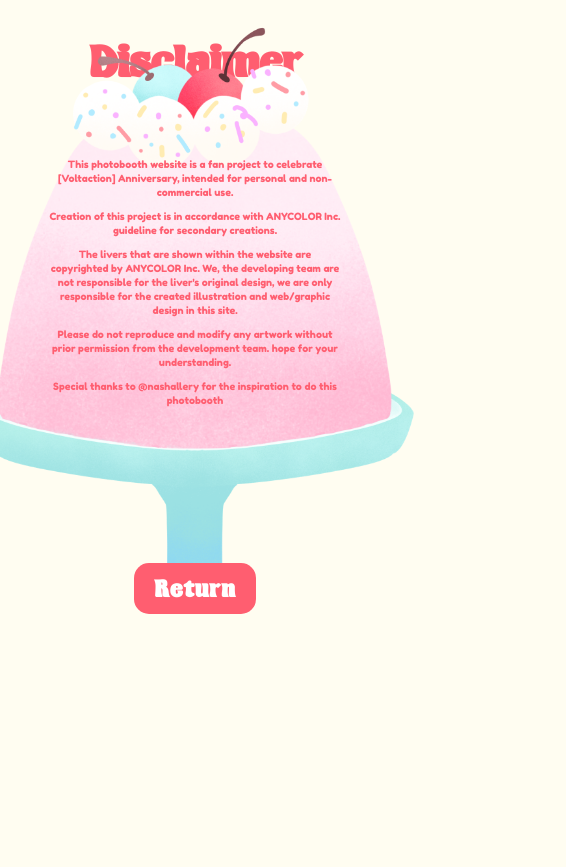
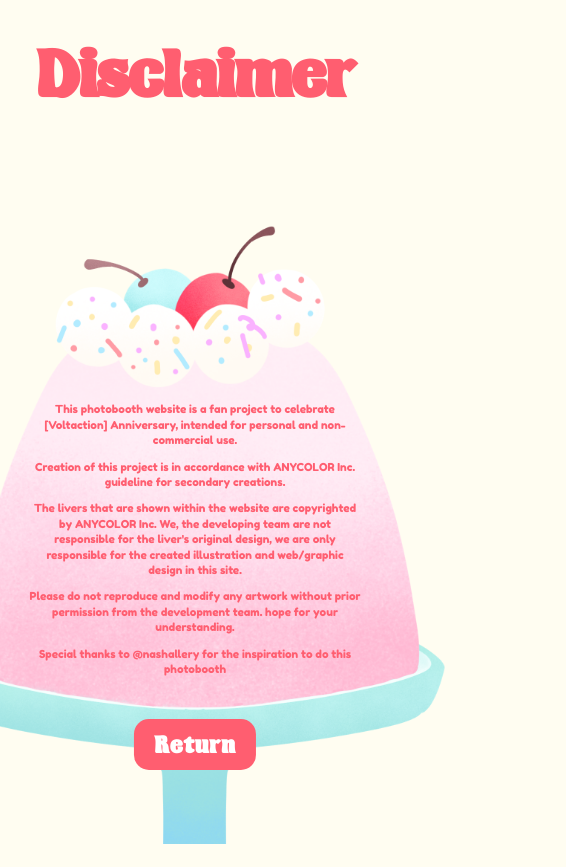
Before and after one commit to Vees-Cookies/VoltactionAnniversary, a plain HTML site: page readus.html in a window 390 px wide. Shown: the whole page, 566 px wide, since content can reach past the window. Before the commit the page ends 844 px from the top, so only its background shows below. Drawn offline with Linux system fonts and the light colour scheme.

Commit message:
Update readus.css

```diff
--- a/CSS/readus.css
+++ b/CSS/readus.css
@@ -97,37 +97,63 @@
         scale: 1.1;
     }
 
-@media screen and (max-width: 660px) {
+@media screen and (max-width: 790px) {
     body {
         padding: 15px;
-        height: fit-content;
+        height: 100vh;
+        overflow: hidden; /* kills the scroll */
+        box-sizing: border-box;
     }
 
-    .return{
-        position: relative;
+    .main-cont{
+        height: 100vh;
+        justify-content: flex-start;
     }
 
     h1 {
-        font-size: 48px;
-        margin: 10px 0;
+        margin: 8px 0;
     }
 
-    .read-images img{
-        width: 650px;
+    .readus{
+        position: absolute;
+        bottom: 0;
+        left: 0;
+        width: 100%;
+
+        margin-top: 0;
+        display: flex;
+        justify-content: center;
+        align-items: flex-end;   /* keeps image glued to bottom */
     }
-
 
     .read-images{
         display: flex;
         align-items: center;
         justify-content: center;
+        height: 100%;
+    }
+
+    .read-images img{
+        width: auto;
+        height: 88vh;
+        max-height: 88vh;       /* image scales to fit, no more forced width */
+        object-fit: contain;
+        display: block;
     }
 
     /* Proportional adjustments to fit inner image text box */
     .text {
-        top: 56%;
+        top: 59%;
         width: 85%;
-        font-size: 10px;
+        font-size: 11px;
         line-height: 1.4;
     }
+
+    .return{
+        position: absolute;
+        bottom: 70px;            /* raise/lower this to place it where you want */
+        left: 50%;
+        transform: translateX(-50%);
+        z-index: 1000;
+    }
 }
```
